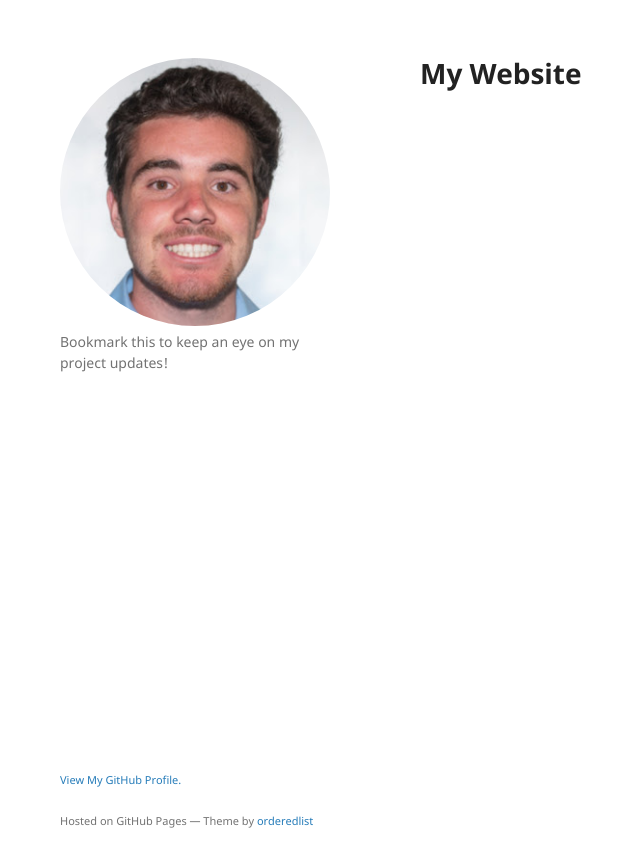
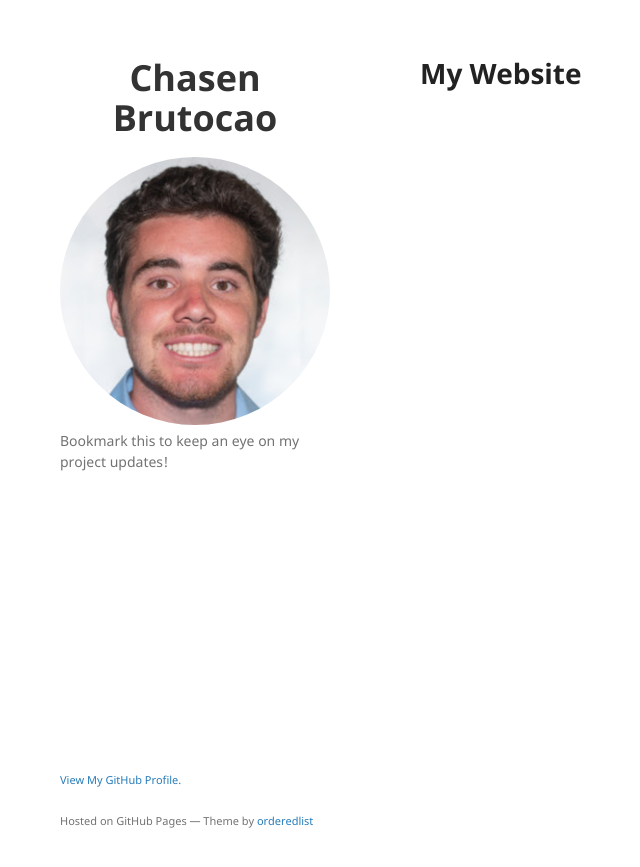
Before and after one commit to chasenbru/chasenbru.github.io, a Jekyll site: the page built from README.md, in a window 1280 px wide. Shown: the top 867 px of the page, without its empty margins (150-790 px from the left). Built offline with Jekyll 4.4.1, drawn with Linux system fonts in a browser that asks for light colours; our own code applies the rules of GitHub Pages for plain Markdown files.

Commit message:
Update default.html

```diff
--- a/_layouts/default.html
+++ b/_layouts/default.html
@@ -20,6 +20,7 @@
   <body>
     <div class="wrapper">
       <header>
+        <h1 style="font-size: 36px; color: #333; text-align: center;">Chasen Brutocao</h1>
         <!-- <h1><a href="{{ "/" | absolute_url }}">{{ site.title | default: site.github.repository_name }}</a></h1> -->
         {% if site.logo %}
           <img src="{{site.logo | relative_url}}" alt="Logo" class="rounded-image"/>
```
